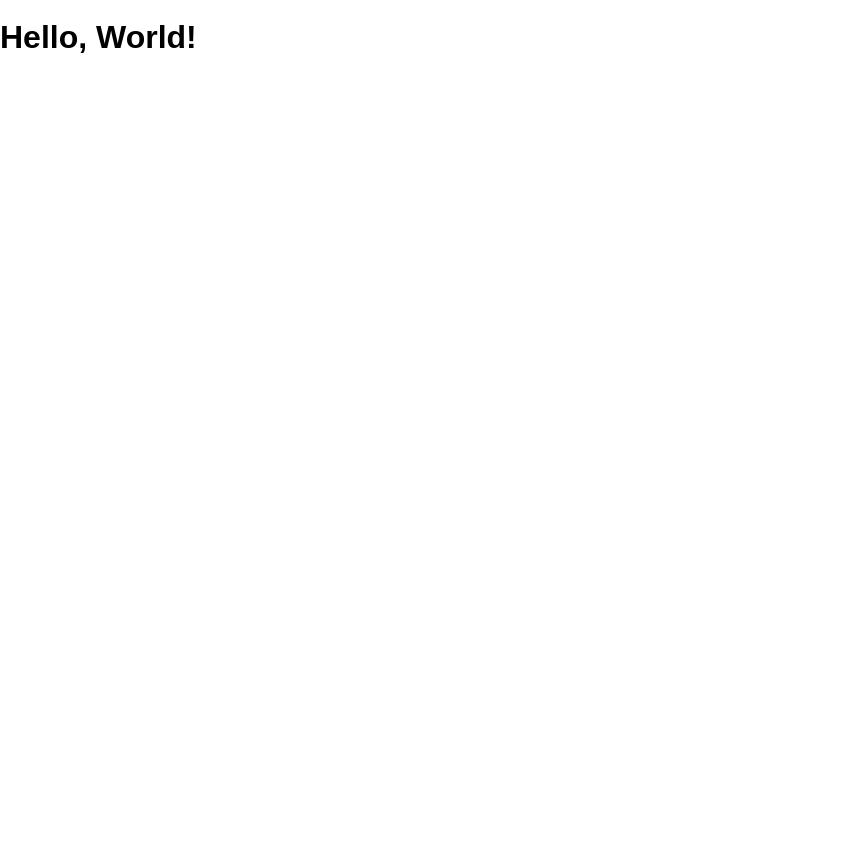
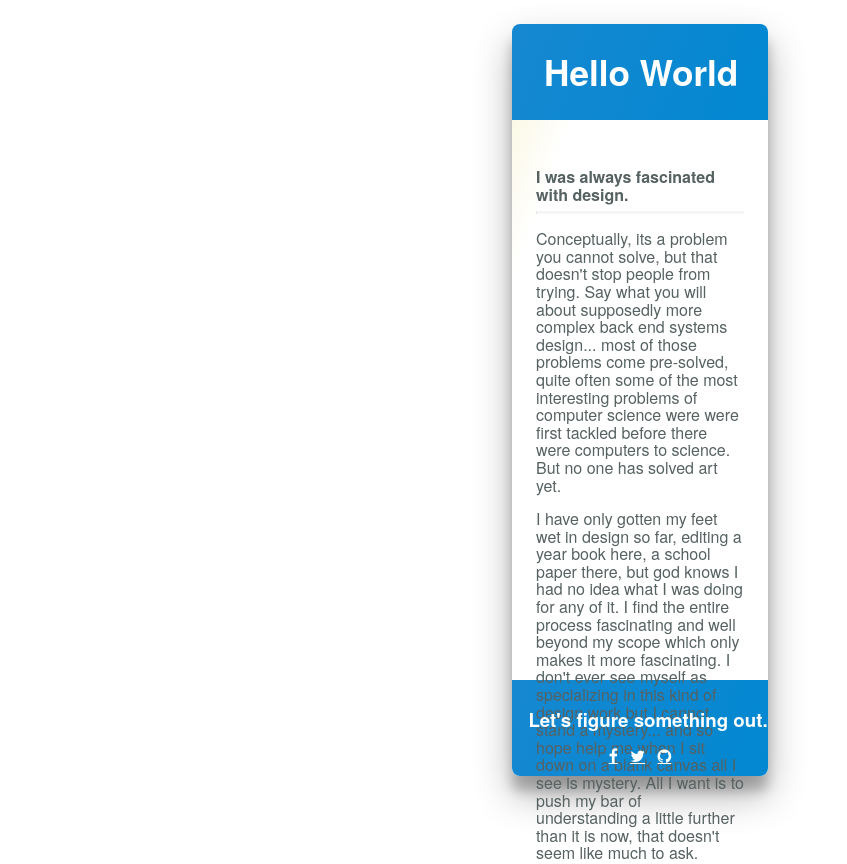
Before and after one commit to aksnell/HelloWorld, a website: page public/index.html in a window 1280 px wide. Shown: the whole page, without its empty margins (0-847 px from the left). Before the commit the page ends 821 px from the top, so only its background shows below. Drawn offline with Linux system fonts and the light colour scheme.

Commit message:
deployed

```diff
--- a/public/index.html
+++ b/public/index.html
@@ -6,8 +6,46 @@
     <title>HelloWorld</title>
     <link rel="shortcut icon" href="/favicon.ico" />
     <link rel="stylesheet" href="/screen.css" />
+    <link
+      rel="stylesheet"
+      href="https://cdnjs.cloudflare.com/ajax/libs/font-awesome/4.7.0/css/font-awesome.min.css"
+    />
   </head>
   <body>
-    <h1 class="hello-world">Hello, World!</h1>
+    <div class="card">
+      <header>
+        <h1>Hello World</h1>
+      </header>
+      <div class="text">
+        <h4>I was always fascinated with design.</h4>
+        <hr />
+        <p>
+          Conceptually, its a problem you cannot solve, but that doesn't stop
+          people from trying. Say what you will about supposedly more complex
+          back end systems design... most of those problems come pre-solved,
+          quite often some of the most interesting problems of computer science
+          were were first tackled before there were computers to science. But no
+          one has solved art yet.
+        </p>
+        <p>
+          I have only gotten my feet wet in design so far, editing a year book
+          here, a school paper there, but god knows I had no idea what I was
+          doing for any of it. I find the entire process fascinating and well
+          beyond my scope which only makes it more fascinating. I don't ever see
+          myself as specializing in this kind of design work but I cannot stand
+          a mystery... and so hope help me when I sit down on a blank canvas all
+          I see is mystery. All I want is to push my bar of understanding a
+          little further than it is now, that doesn't seem like much to ask.
+        </p>
+      </div>
+      <footer>
+        <h3>Let's figure something out.</h3>
+        <div class="socials">
+          <a href="#" class="fa fa-facebook"></a>
+          <a href="#" class="fa fa-twitter"></a>
+          <a href="#" class="fa fa-github"></a>
+        </div>
+      </footer>
+    </div>
   </body>
 </html>
--- a/public/screen.css
+++ b/public/screen.css
@@ -7,6 +7,93 @@ html {
 }
 
 body {
+  display: flex;
+  flex-direction: column;
   margin: 0;
+  justify-content: center;
+  align-items: center;
+  background: #ffffff;
   min-height: 100%;
 }
+
+h1 {
+}
+
+header {
+  display: flex;
+  height: 96px;
+  margin-bottom: 48px;
+  justify-content: left;
+  align-items: center;
+  width: 100%;
+  background: #0288d1;
+  background: linear-gradient(
+    290deg,
+    rgba(2, 136, 209, 1) 0%,
+    rgba(22, 136, 209, 1) 100%
+  );
+  border-radius: 8px 8px 0 0;
+  color: white;
+}
+
+footer {
+  display: flex;
+  flex-direction: column;
+  height: 96px;
+  justify-content: center;
+  align-items: center;
+  width: 100%;
+  background: #0288d1;
+  background: linear-gradient(
+    290deg,
+    rgba(2, 136, 209, 1) 0%,
+    rgba(22, 136, 209, 1) 100%
+  );
+  border-radius: 0px 0px 8px 8px;
+  color: white;
+}
+
+.fa {
+  color: white;
+  padding-left: 4px;
+  padding-right: 4px;
+  margin: 0;
+  border: 0 0 0 0;
+}
+h1 {
+  font-size: 2.2rem;
+  padding-left: 32px;
+}
+h3 {
+  padding-left: 16px;
+  padding-bottom: 0px;
+}
+h4 {
+  margin-bottom: 8px;
+}
+hr {
+  opacity: 0.4;
+  border-top: 2px solid #e3e6e8;
+  background-color: #e3e6e8;
+}
+.card {
+  margin: 0;
+  width: 20%;
+  font-family: Roboto-Regular, HelveticaNeue, Arial, sans-serif;
+  border-radius: 8px;
+  background: #ffffff;
+  background: linear-gradient(
+    290deg,
+    rgba(255, 255, 255, 1) 82%,
+    rgba(249, 245, 215, 1) 100%
+  );
+  box-shadow: 0 19px 38px rgba(0, 0, 0, 0.3), 0 15px 12px rgba(0, 0, 0, 0.22);
+}
+
+.text {
+  padding: 0 24px 0px 24px;
+  color: #566161;
+  height: 512px;
+  box-sizing: content-box;
+  line-height: 1.1;
+}
```
